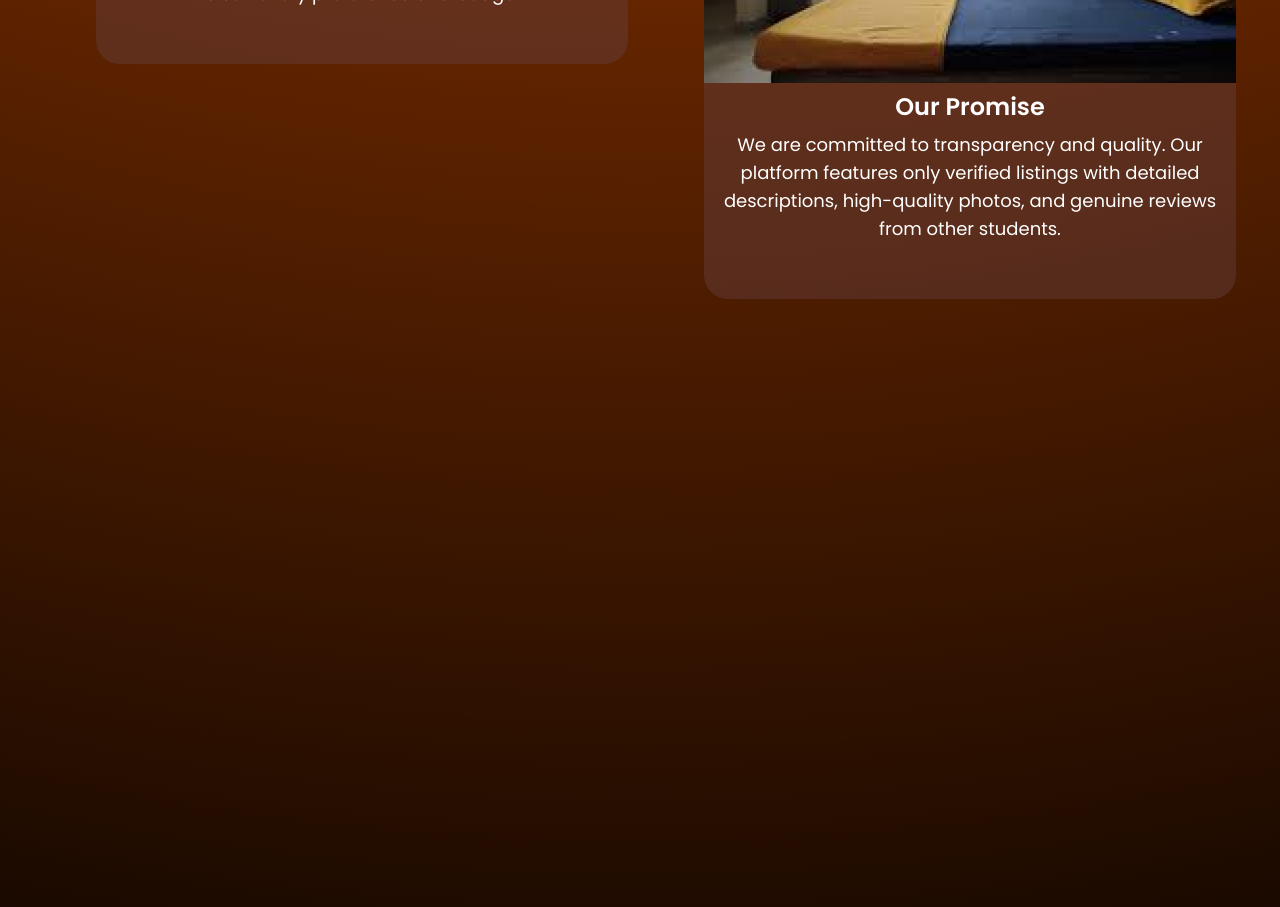
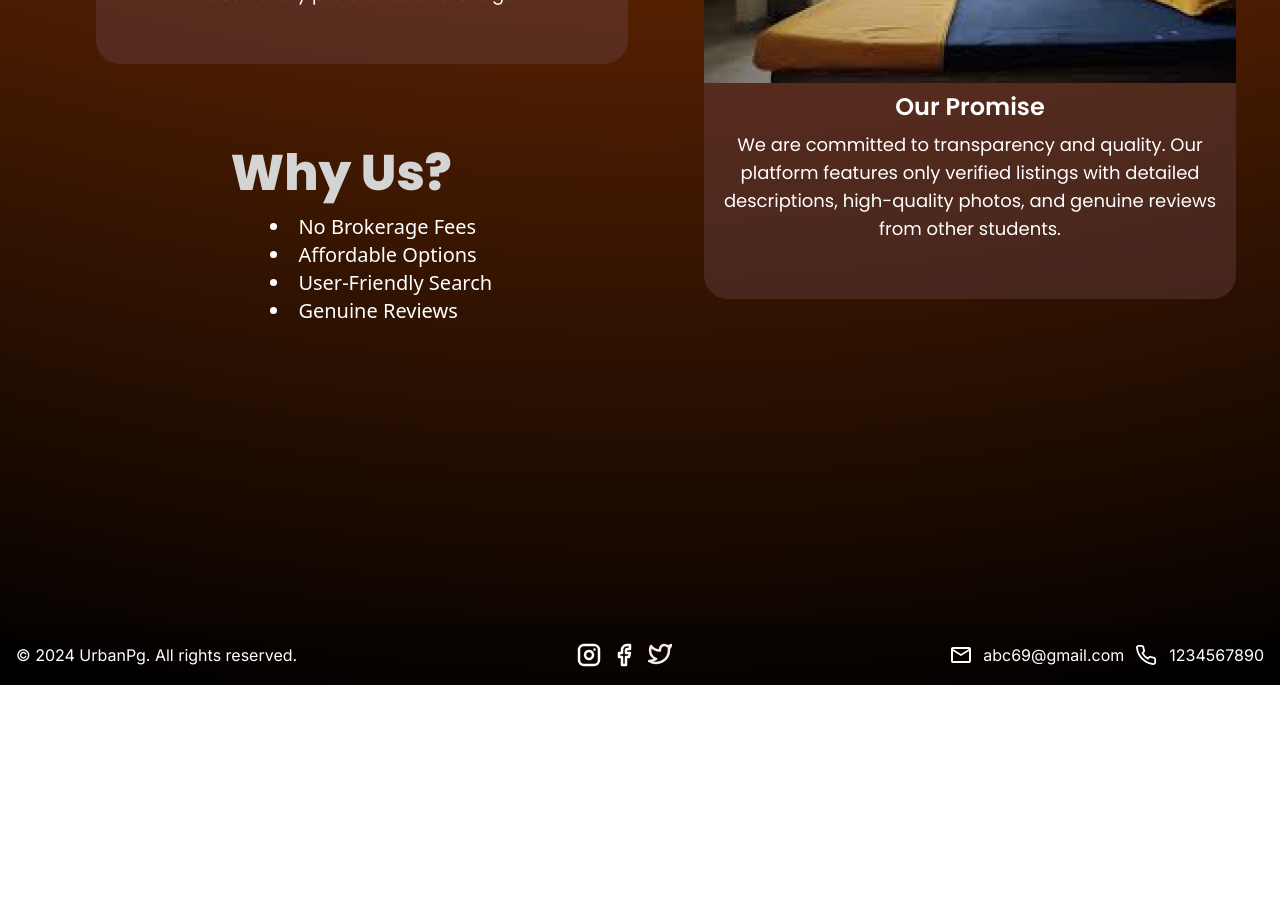
Before and after one commit to the25thjin/Urban-Pg, a React (Vite) app in the folder Frontend/: page / in a window 1280 px wide. Shown: the part 2040-2947 px from the top of the page. After the commit the page ends 2725 px from the top, so only its background shows below. Built offline with nearby package versions, Linux system fonts and the light colour scheme.

Commit message:
why us done

```diff
--- a/Frontend/src/App.jsx
+++ b/Frontend/src/App.jsx
@@ -3,12 +3,15 @@ import Navbar from "./components/navbar"
 import Hero from "./components/hero"
 import Footer from "./components/footer"
 import About from "./components/about"
+import WhyUs from "./components/whyus"
+
 function App() {
   return (
     <>
       <Navbar/>
       <Hero/>
       <About/>
+      <WhyUs/>
       <Footer/>
     </>
   )
--- a/Frontend/src/components/about.jsx
+++ b/Frontend/src/components/about.jsx
@@ -10,28 +10,29 @@ function About(){
             <div>
                 <h1 className="text-[#d4d4d4] font-Poppins font-extrabold text-[50px] m-28 relative z-[-1] top-14 left-[57%]">About Us</h1>
             </div>
-            <div className="font-Poppins flex-col flex-wrap">
+            <div className="font-Poppins flex-col flex-wrap h-[1400px]">
                 <div className=" text-white h-[535px] w-[532px] relative z-[-1] left-24 top-[-200px] rounded-3xl bg-[#653E3E] bg-opacity-45 ">
                     <img  src={image1}/>
                     <h1 className="p-2 text-2xl font-semibold text-center">Who are we?</h1>
-                    <div className="text-lg text-center">We're a team dedicated to helping students find the  best hostels, PGs, and flats near their colleges. With firsthand experience in student housing, we understand the challenges and are here to provide solutions.</div>
+                    <div className="text-lg text-center text-wrap">We're a team dedicated to helping students find the  best hostels, PGs, and flats near their colleges. With firsthand experience in student housing, we understand the challenges and are here to provide solutions.</div>
                 </div>
                 <div className=" text-white h-[535px] w-[532px] relative z-[-1] left-[55%] top-[-500px] rounded-3xl bg-[#653E3E] bg-opacity-45 ">
                     <img  src={image2}/>
                     <h1 className="p-2 text-2xl font-semibold text-center">Our Mission</h1>
-                    <div className="text-lg text-center">At Urban PG, we make finding student accommodations easy, affordable, and hassle-free. Our mission is to connect students with the perfect living spaces that fit their needs and budgets.</div>
+                    <div className="text-lg text-center text-wrap">At Urban PG, we make finding student accommodations easy, affordable, and hassle-free. Our mission is to connect students with the perfect living spaces that fit their needs and budgets.</div>
                 </div>
                 <div className=" text-white h-[535px] w-[532px] relative z-[-1] left-24 top-[-600px] rounded-3xl bg-[#653E3E] bg-opacity-45 ">
                     <img  src={image3}/>
                     <h1 className="p-2 text-2xl font-semibold text-center">What we Offer?</h1>
-                    <div className="text-lg text-center">We provide a comprehensive platform with a vast database of accommodations. From cozy hostels to spacious flats, our curated listings offer a variety of options to suit every preference and budget.</div>
+                    <div className="text-lg text-center text-wrap">We provide a comprehensive platform with a vast database of accommodations. From cozy hostels to spacious flats, our curated listings offer a variety of options to suit every preference and budget.</div>
                 </div>
                 <div className=" text-white h-[535px] w-[532px] relative z-[-1] left-[55%] top-[-900px] rounded-3xl bg-[#653E3E] bg-opacity-45 ">
                     <img  src={image4}/>
                     <h1 className="p-2 text-2xl font-semibold text-center">Our Promise</h1>
-                    <div className="text-lg text-center">We are committed to transparency and quality. Our platform features only verified listings with detailed descriptions, high-quality photos, and genuine reviews from other students.</div>
+                    <div className="text-lg text-center text-wrap">We are committed to transparency and quality. Our platform features only verified listings with detailed descriptions, high-quality photos, and genuine reviews from other students.</div>
                 </div>
             </div>
+
         </div>
         </>
     )
--- /dev/null
+++ b/Frontend/src/components/whyus.jsx
@@ -0,0 +1,19 @@
+function WhyUs(){
+    return(
+        <>
+        <div className="text-white text-xl z-[-1] relative left-[18%] top-[-300px]">
+           <span className="text-[#d4d4d4] font-Poppins font-extrabold text-[50px]"> Why Us? </span>
+
+            <ul className=" mt-4 ml-10 list-disc list-inside" >
+                <li >No Brokerage Fees</li>
+                <li>Affordable Options</li>
+                <li>User-Friendly Search</li>
+                <li>Genuine Reviews</li>
+
+            </ul>
+            </div>
+
+        </>
+    )
+}
+export default WhyUs
--- a/Frontend/src/index.css
+++ b/Frontend/src/index.css
@@ -7,5 +7,5 @@
 
 body{
     overflow-x: hidden;
-    background: radial-gradient(circle at top, rgb(255, 94, 0) , black)
+    background: radial-gradient(circle at top,black, rgb(155, 59, 3) , black )
 }
```
